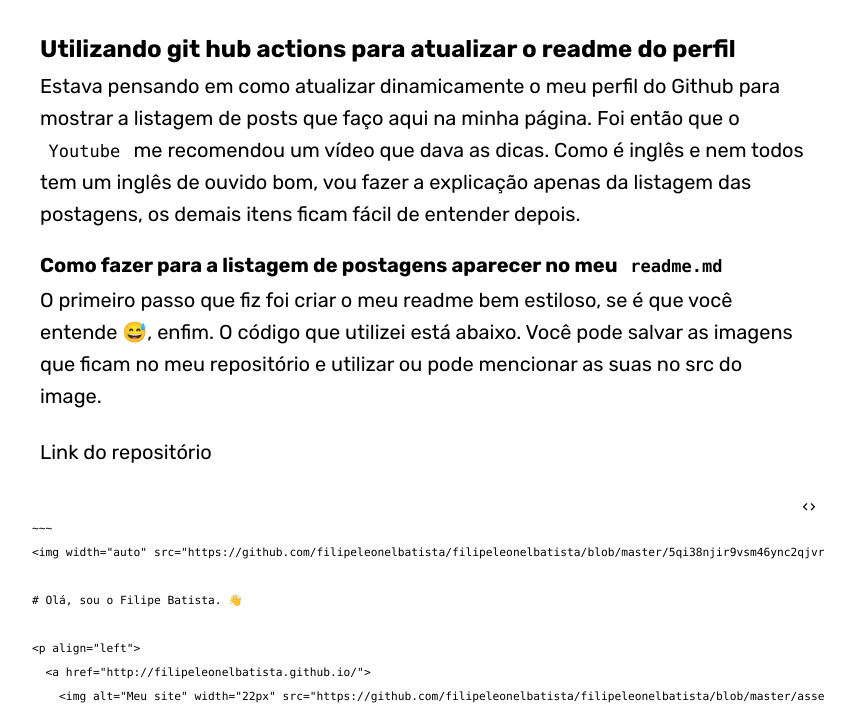
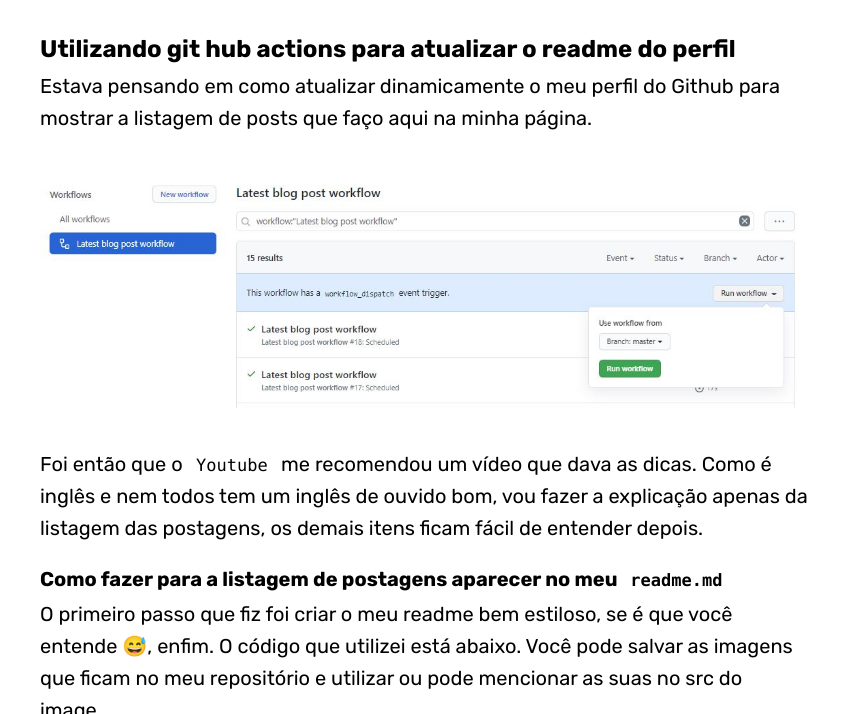
Before and after one commit to filipeleonelbatista/filipeleonelbatista.github.io, a Jekyll site: the page built from _posts/2020-09-16-utilizando-git-hub-actions-para-atualizar-o-readme-do-perfil.md, in a window 1280 px wide and 900 px high, scrolled down 644 px, cut to the strip 186-900 px from the top of the window. Shown: the whole strip, without its empty margins (216-1071 px from the left). Built offline with Jekyll 4.4.1, drawn with Linux system fonts in a browser that asks for light colours; some web fonts are replaced.

Commit message:
Update 2020-09-16-utilizando-git-hub-actions-para-atualizar-o-readme-do-perfil.md

```diff
--- a/_posts/2020-09-16-utilizando-git-hub-actions-para-atualizar-o-readme-do-perfil.md
+++ b/_posts/2020-09-16-utilizando-git-hub-actions-para-atualizar-o-readme-do-perfil.md
@@ -11,7 +11,10 @@ published: true
 ## Utilizando git hub actions para atualizar o readme do perfil
 
 Estava pensando em como atualizar dinamicamente o meu perfil do Github para mostrar a listagem de posts que faço aqui na minha página.
-<!–-break-–>
+<!-- break -->
+
+![Tela do workflow](https://github.com/filipeleonelbatista/filipeleonelbatista.github.io/blob/master/uploads/posts/workflow-action.JPG)
+
 Foi então que o `Youtube` me recomendou um [vídeo](https://www.youtube.com/watch?v=ECuqb5Tv9qI) que dava as dicas. Como é inglês e nem todos tem um inglês de ouvido bom,
 vou fazer a explicação apenas da listagem das postagens, os demais itens ficam fácil de entender depois.
 
```
